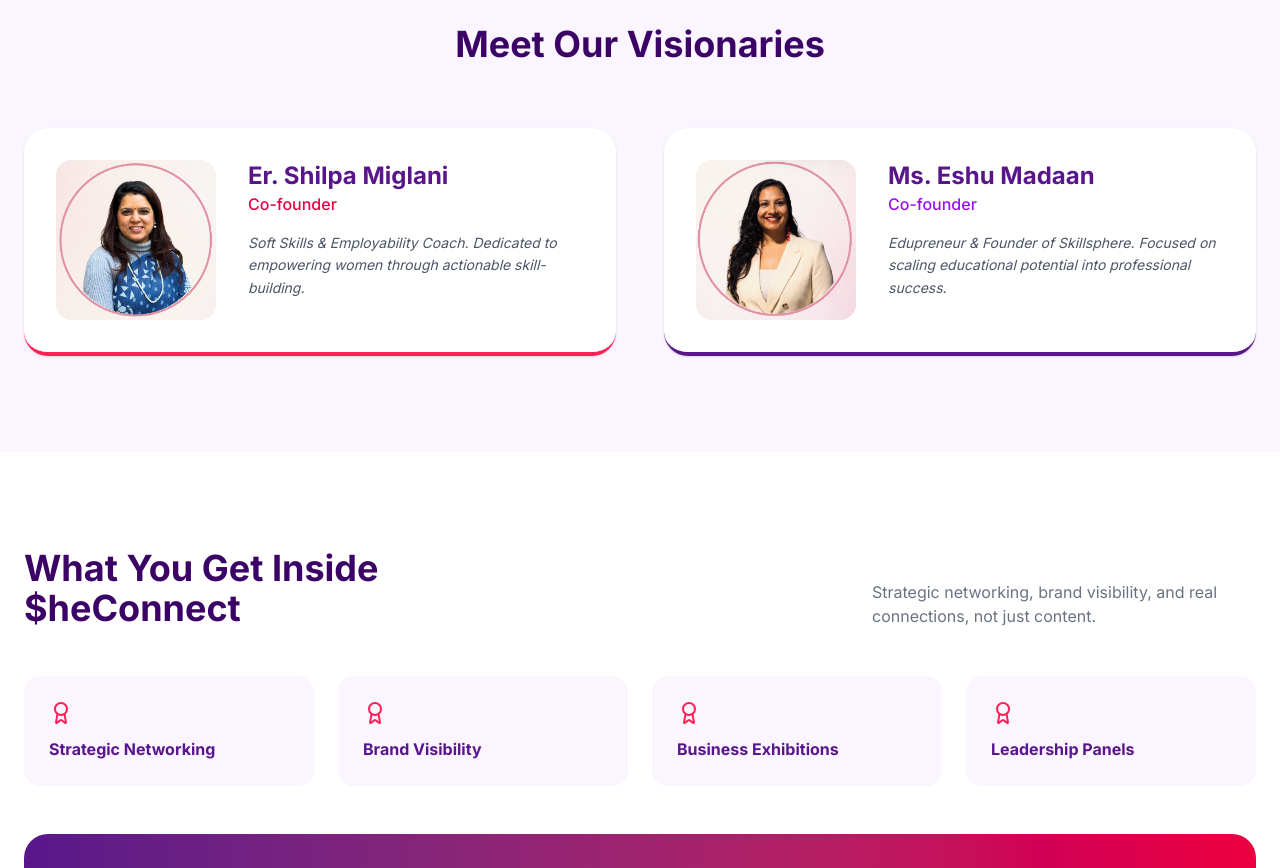
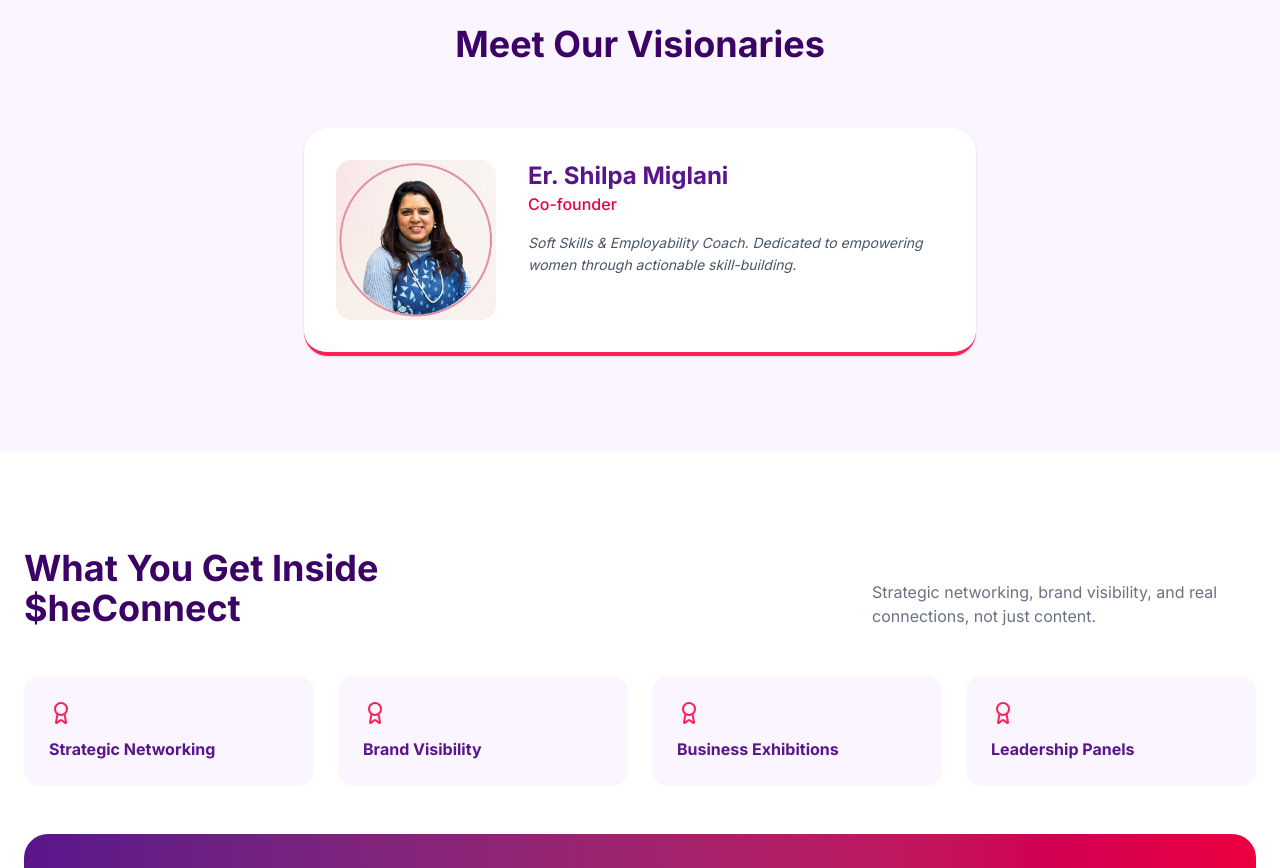
Before and after one commit to nextgenapps-india/sheconnect-web, a Next.js app: page / in a window 1280 px wide. Shown: the part 1580-2448 px from the top of the page. Built offline with nearby package versions, Linux system fonts and the light colour scheme.

Commit message:
Remove Ms. Eshu Madaan from co-founders section
Removed Ms. Eshu Madaan's section from the co-founders list.

```diff
--- a/src/app/page.tsx
+++ b/src/app/page.tsx
@@ -101,15 +101,16 @@
         </section>
 
         {/* CO-FOUNDERS SECTION */}
+        {/* CO-FOUNDERS SECTION */}
         <section className="py-24 px-6 bg-purple-50">
           <div className="max-w-7xl mx-auto">
             <h2 className="text-4xl font-bold text-center text-purple-950 mb-16">
               Meet Our Visionaries
             </h2>
             {/* 2. CO-FOUNDERS SECTION */}
-            <div className="grid md:grid-cols-2 gap-12">
+            <div className="flex justify-center">
               {/* Er. Shilpa Miglani */}
-              <div className="flex flex-col md:flex-row gap-8 bg-white p-8 rounded-3xl shadow-sm border-b-4 border-rose-500 hover:shadow-md transition">
+              <div className="flex flex-col md:flex-row gap-8 bg-white p-8 rounded-3xl shadow-sm border-b-4 border-rose-500 hover:shadow-md transition max-w-2xl w-full">
                 <div className="w-40 h-40 relative rounded-2xl flex-shrink-0 overflow-hidden bg-gray-100">
                   <Image
                     src="/images/shilpa.png" // Ensure this exists in public/images/
@@ -129,32 +130,9 @@
                   </p>
                 </div>
               </div>
-
-              {/* Ms. Eshu Madaan */}
-              <div className="flex flex-col md:flex-row gap-8 bg-white p-8 rounded-3xl shadow-sm border-b-4 border-purple-900 hover:shadow-md transition">
-                <div className="w-40 h-40 relative rounded-2xl flex-shrink-0 overflow-hidden bg-gray-100">
-                  <Image
-                    src="/images/eshu.png" // Ensure this exists in public/images/
-                    alt="Ms. Eshu Madaan"
-                    fill
-                    className="object-cover"
-                  />
-                </div>
-                <div>
-                  <h3 className="text-2xl font-bold text-purple-900">
-                    Ms. Eshu Madaan
-                  </h3>
-                  <p className="text-purple-600 font-medium mb-4">Co-founder</p>
-                  <p className="text-gray-600 italic leading-relaxed text-sm">
-                    Edupreneur & Founder of Skillsphere. Focused on scaling
-                    educational potential into professional success.
-                  </p>
-                </div>
-              </div>
             </div>
           </div>
         </section>
-
         {/* OPPORTUNITIES (Page 4 of Brochure) */}
         <section className="py-24 px-6">
           <div className="max-w-7xl mx-auto">
```
